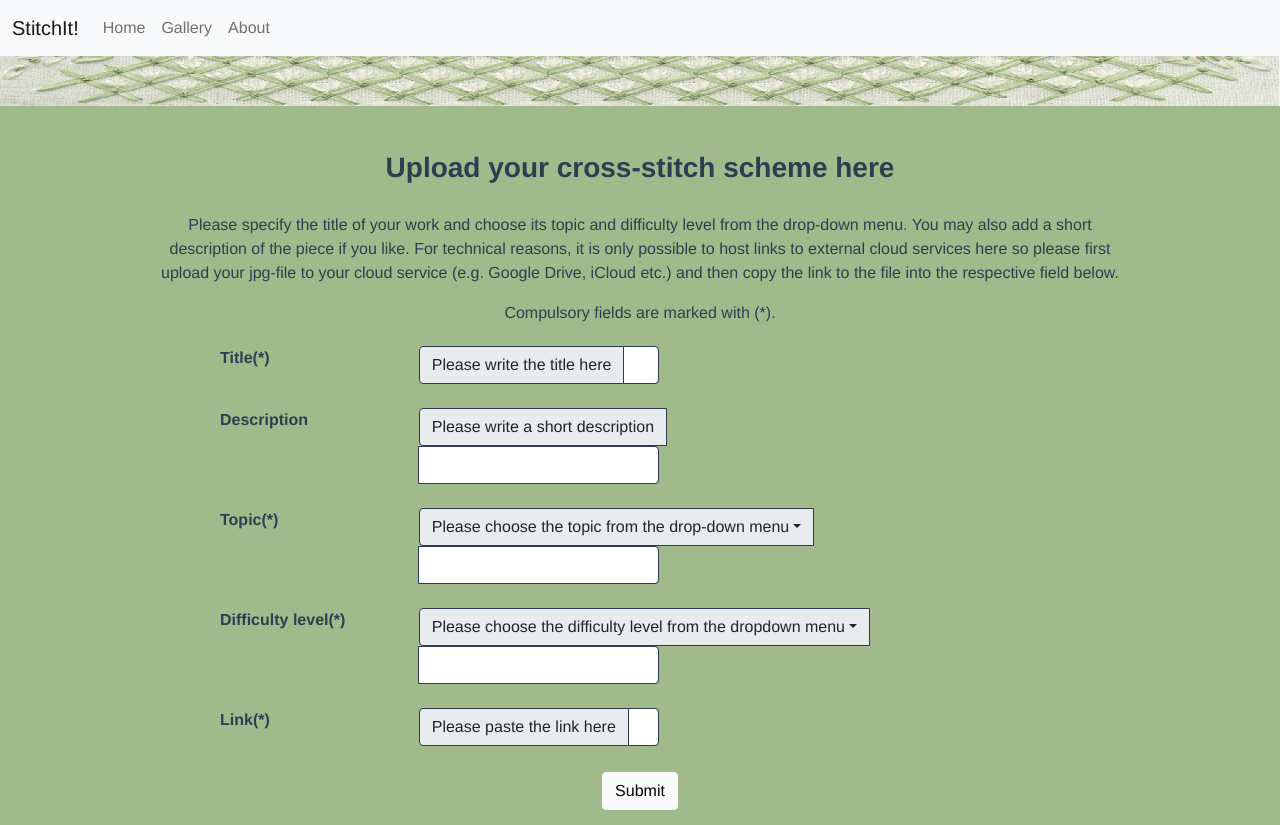
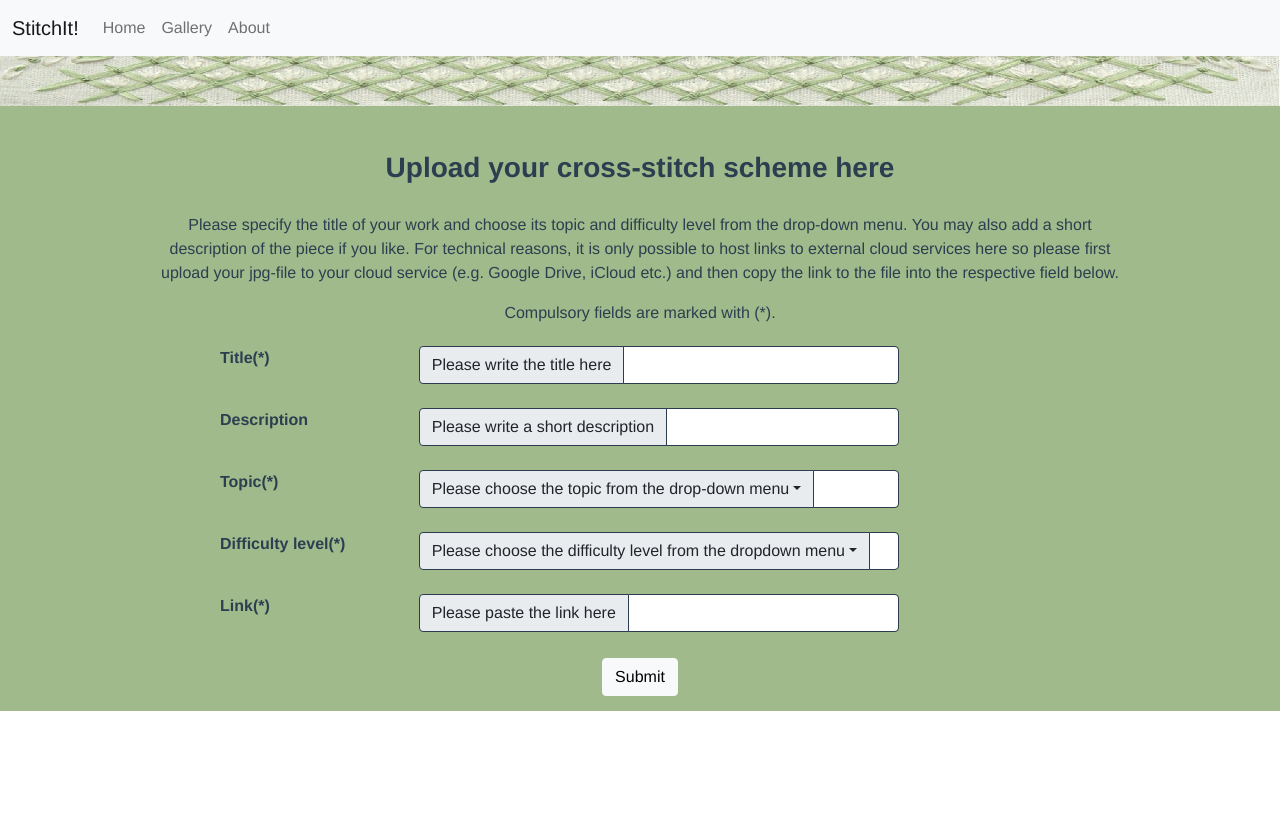
Before and after one commit to s0570572/stitchit-project, a Vue app: page /add-entry in a window 1280 px wide. Shown: the top 825 px of the page. After the commit the page ends 800 px from the top, so only its background shows below. Built offline with nearby package versions, Linux system fonts and the light colour scheme.

Commit message:
fix input length for heroku-3

```diff
--- a/src/views/AddEntry.vue
+++ b/src/views/AddEntry.vue
@@ -93,6 +93,7 @@ export default {
   display: flex;
   flex-wrap: wrap;
   margin-top: calc(-.5 * var(--bs-gutter-y));
+  margin-right: calc(-.5 * var(--bs-gutter-x));
   margin-left: calc(-.5 * var(--bs-gutter-x));
   margin-bottom: 1px;
   text-align: left;
@@ -142,6 +143,6 @@ export default {
   display: flex;
   flex-wrap: wrap;
   align-items: stretch;
-  width: 50%;
+  width: 100%;
 }
 </style>
```
